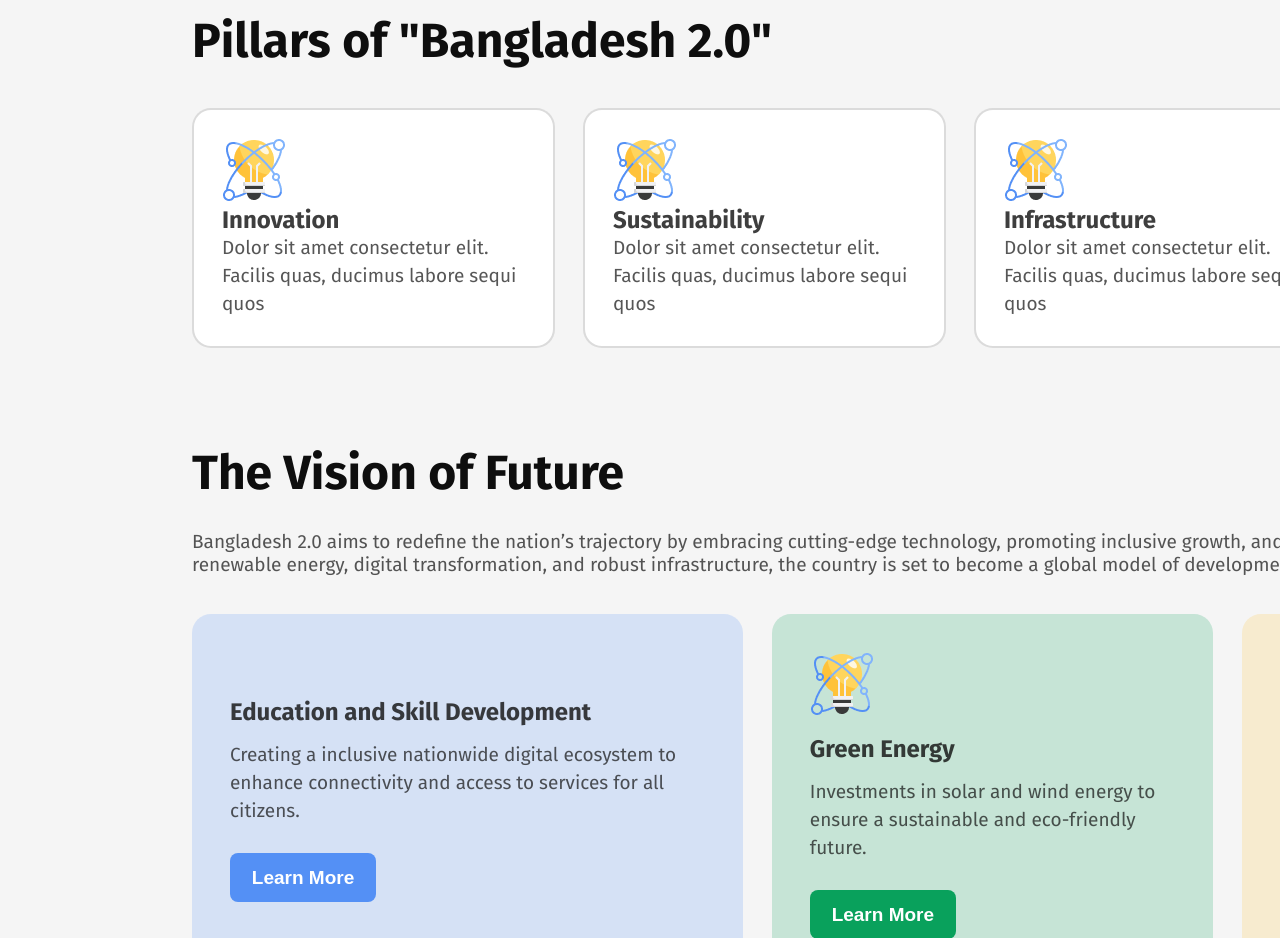
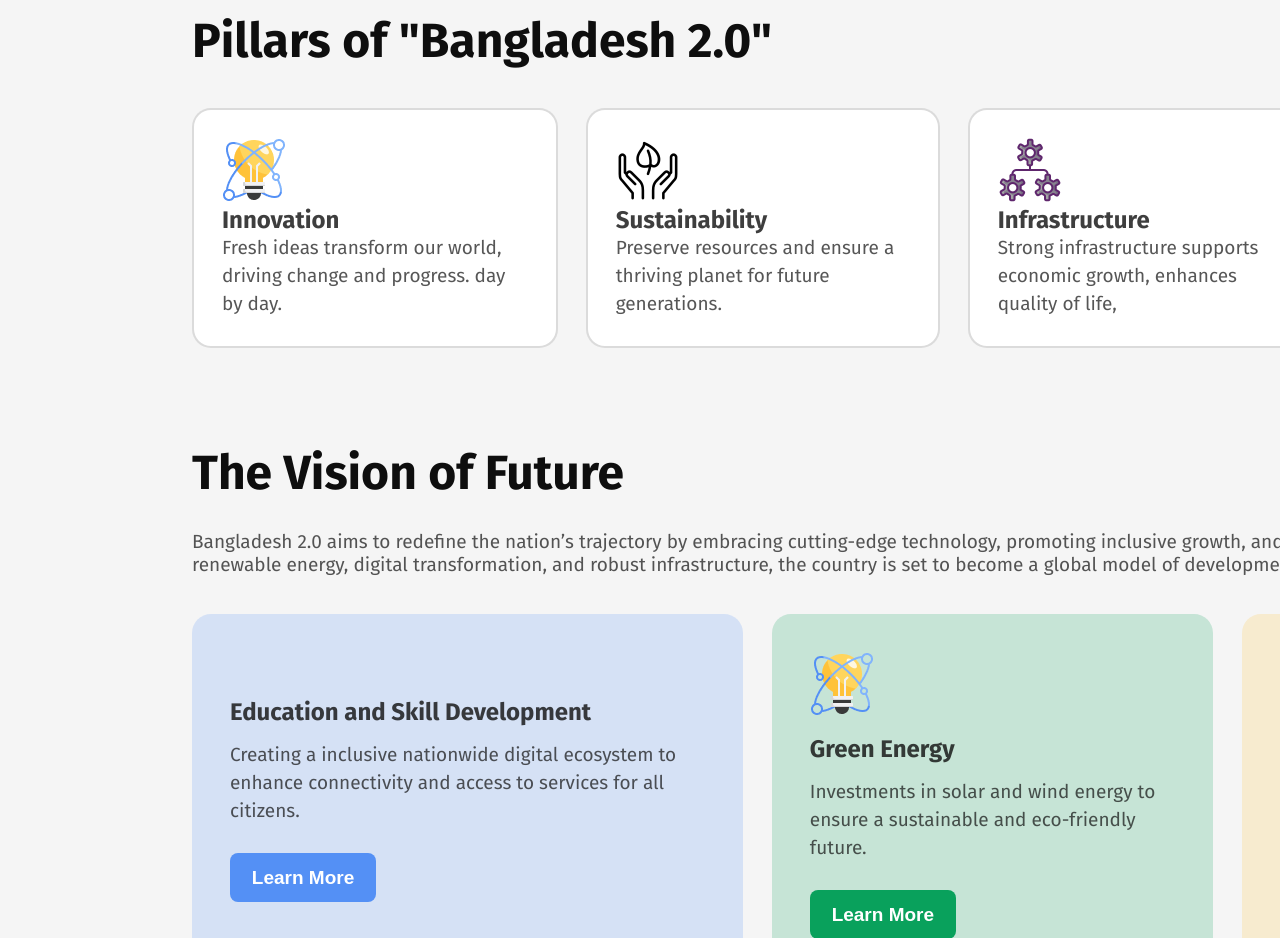
Before and after one commit to ana-yet/assignment-1, a plain HTML site: page index.html in a window 1280 px wide. Shown: the part 860-1798 px from the top of the page. Drawn offline with Linux system fonts and the light colour scheme.

Commit message:
assingment done

```diff
--- a/index.html
+++ b/index.html
@@ -35,32 +35,32 @@
             <img src="assets/card-icon.png " alt="" />
             <h4 class="pillar-title">Innovation</h4>
             <p class="pillar-description">
-              Dolor sit amet consectetur elit. Facilis quas, ducimus labore
-              sequi quos
+              Fresh ideas transform our world, driving change and progress. day
+              by day.
             </p>
           </div>
           <div class="pillar">
-            <img src="assets/card-icon.png" alt="" />
+            <img src="assets/sustainability.png" alt="" />
             <h4 class="pillar-title">Sustainability</h4>
             <p class="pillar-description">
-              Dolor sit amet consectetur elit. Facilis quas, ducimus labore
-              sequi quos
+              Preserve resources and ensure a thriving planet for future
+              generations.
             </p>
           </div>
           <div class="pillar">
-            <img src="assets/card-icon.png" alt="" />
+            <img src="assets/infrastructure.png" alt="" />
             <h4 class="pillar-title">Infrastructure</h4>
             <p class="pillar-description">
-              Dolor sit amet consectetur elit. Facilis quas, ducimus labore
-              sequi quos
+              Strong infrastructure supports economic growth, enhances quality
+              of life,
             </p>
           </div>
           <div class="pillar">
-            <img src="assets/card-icon.png" alt="" />
+            <img src="assets/empowerment.png" alt="" />
             <h4 class="pillar-title">Empowerment</h4>
             <p class="pillar-description">
-              Dolor sit amet consectetur elit. Facilis quas, ducimus labore
-              sequi quos
+              Empowerment involves giving individuals the tools and confidence
+              to take
             </p>
           </div>
         </div>
```
Also changed, not shown: assets/empowerment.png (added), assets/infrastructure.png (added), assets/sustainability.png (added).
